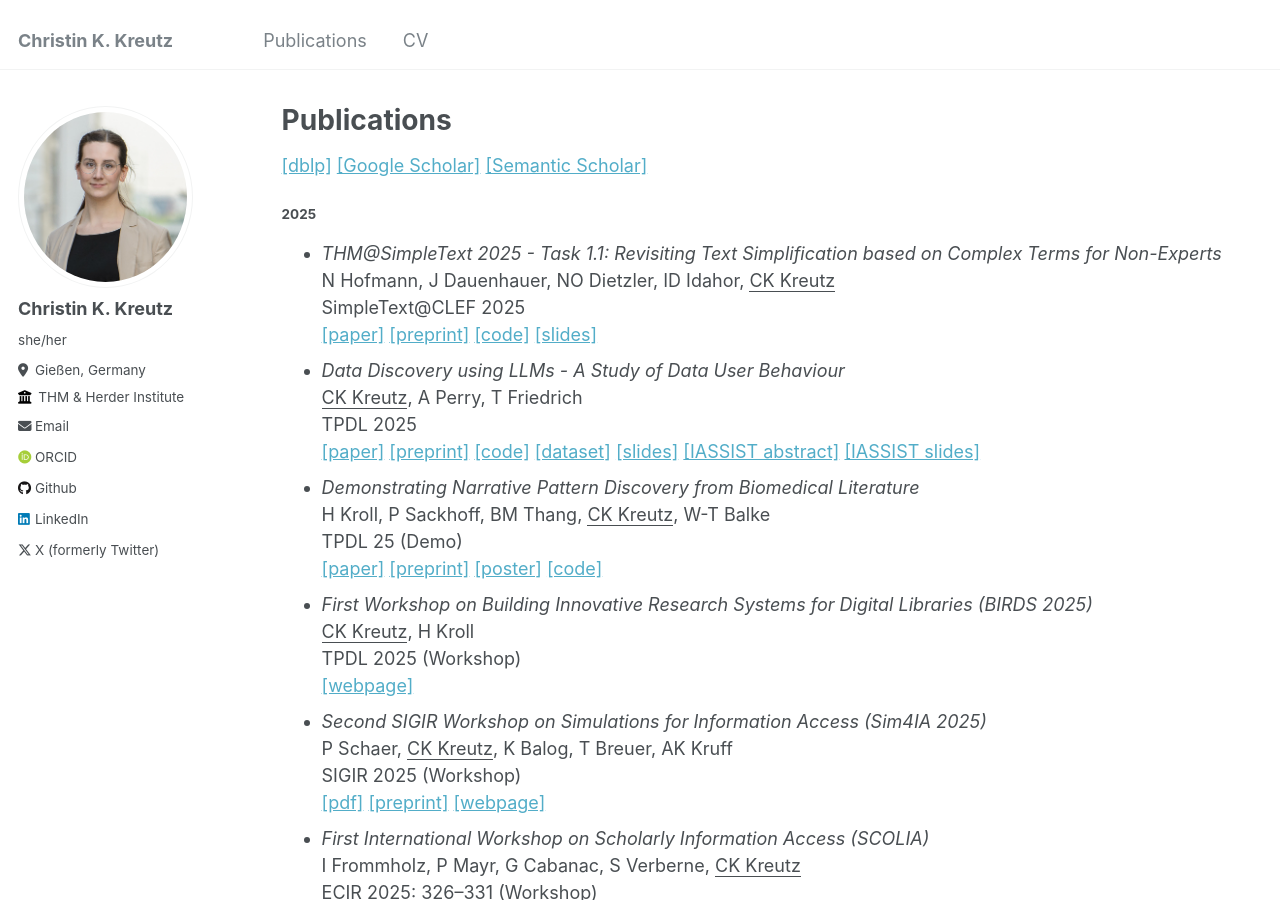
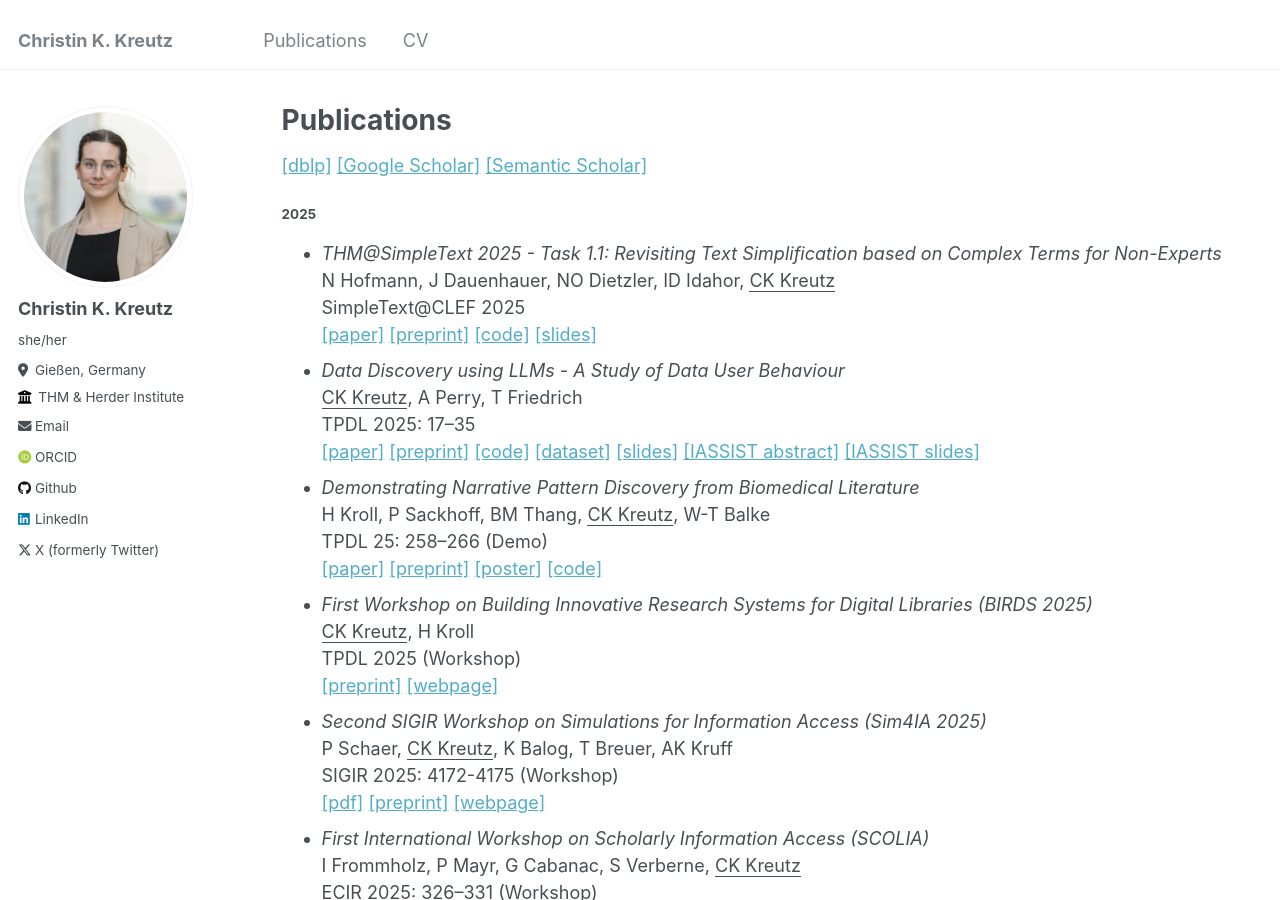
Before and after one commit to kreutzch/kreutzch.github.io, a Jekyll site: the page built from _pages/publications.md, in a window 1280 px wide and 900 px high. Built offline with Jekyll 4.4.1, drawn with Linux system fonts in a browser that asks for light colours; some web fonts are replaced.

Commit message:
preprint BIRDS'25

```diff
--- a/_pages/publications.md
+++ b/_pages/publications.md
@@ -17,7 +17,7 @@ SimpleText@CLEF 2025\\
 [[slides]](../files/SimpleText2025_Slides.pdf)
 - *Data Discovery using LLMs - A Study of Data User Behaviour*\\
 <u>CK Kreutz</u>, A Perry, T Friedrich\\
-TPDL 2025 \\
+TPDL 2025: 17–35\\
 [[paper]](https://link.springer.com/chapter/10.1007/978-3-032-05409-8_3)
 [[preprint]](https://arxiv.org/abs/2507.04444)
 [[code]](https://github.com/kreutzch/TPDL25_DataDiscoveryUsingLLMs)
@@ -27,7 +27,7 @@ TPDL 2025 \\
 [[IASSIST slides]](https://zenodo.org/records/15687476)
 - *Demonstrating Narrative Pattern Discovery from Biomedical Literature*\\
 H Kroll, P Sackhoff, BM Thang, <u>CK Kreutz</u>, W-T Balke\\
-TPDL 25 (Demo)\\
+TPDL 25: 258–266 (Demo)\\
 [[paper]](https://link.springer.com/chapter/10.1007/978-3-032-06136-2_25)
 [[preprint]](https://arxiv.org/abs/2509.09687)
 [[poster]](../files/TPDL2025_Demo.pdf)
@@ -35,10 +35,11 @@ TPDL 25 (Demo)\\
 - *First Workshop on Building Innovative Research Systems for Digital Libraries (BIRDS 2025)*\\
 <u>CK Kreutz</u>, H Kroll\\
 TPDL 2025 (Workshop)\\
+[[preprint]](https://arxiv.org/abs/2509.26001)
 [[webpage]](https://ws-birds.github.io/birds2025.github.io/)
 - *Second SIGIR Workshop on Simulations for Information Access (Sim4IA 2025)*\\
 P Schaer, <u>CK Kreutz</u>, K Balog, T Breuer, AK Kruff\\
-SIGIR 2025 (Workshop)\\
+SIGIR 2025: 4172-4175 (Workshop)\\
 [[pdf]](https://dl.acm.org/doi/10.1145/3726302.3730363)
 [[preprint]](https://arxiv.org/abs/2505.11687)
 [[webpage]](https://sim4ia.org/sigir2025/)
```
